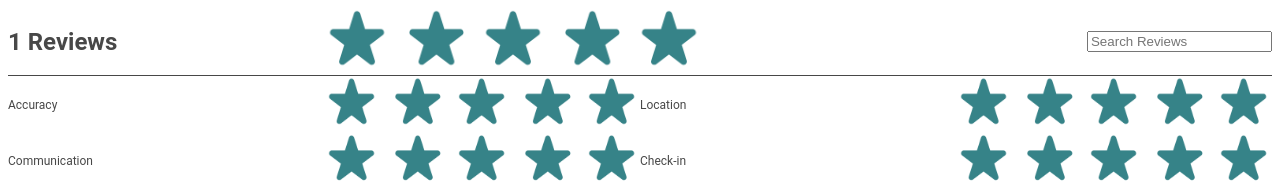
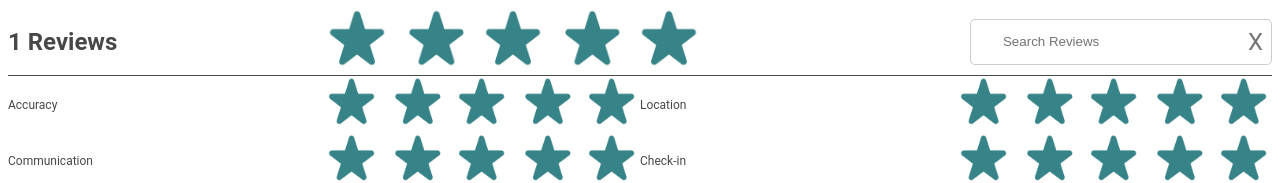
Before and after one commit to AirCnB/reviews-module, a React app: page / in a window 1280 px wide. Shown: the top 183 px of the page. Built offline with nearby package versions, Linux system fonts and the light colour scheme; no server answers.

Commit message:
Add styling to Search Bar

```diff
--- a/client/src/components/Search.jsx
+++ b/client/src/components/Search.jsx
@@ -1,19 +1,31 @@
 import React from 'react';
 import ReactDOM from 'react-dom';
+import styles from './SearchStyles.css';
 
 class Search extends React.Component {
 	constructor(props){
 		super(props);
 		this.state = {
+			placeholder: "Search Reviews",
+		}
+		this.clearSearch = this.clearSearch.bind(this);
+	}
 
-		}
+	clearSearch () {
+		console.log("clicked clearSearch" );
+		this.setState({
+			placeholder: "Search Reviews",
+		});
 	}
 
 	render () {
 		return (
-			<div className="search">
+			<div className={styles.searchContainer}>
+				<i className={styles.searchIcon} ></i>
 				<input
-					placeholder="Search Reviews"
+					type="search"
+					className={styles.searchBox}
+					placeholder={this.state.placeholder}
 					onChange={this.props.handleChange}
 					onKeyPress={(event) => {
 						if (event.key === 'Enter') {
@@ -21,9 +33,12 @@ class Search extends React.Component {
 						}
 					}}
 				/>
+				<div className={styles.clearSearch} onClick={() => this.clearSearch()}> X </div>
 			</div>
 		)
 	}
 }
 
 export default Search;
+
+// "fa fa-search searchIcon"
--- /dev/null
+++ b/client/src/components/SearchStyles.css
@@ -0,0 +1,45 @@
+.searchContainer {
+    display: grid;
+    grid-template-columns:1.5rem 4fr 1fr;
+    width:300px;
+    border: 1px solid #ccc;
+    border-radius: 5px;
+    overflow: hidden;
+  }
+
+  .searchContainer:focus-within i {
+    display: none;
+  }
+
+  .searchContainer:focus-within .searchBox{
+    grid-column:1/4;
+  }
+
+  .searchContainer:focus-within .searchBox::placeholder {
+    color:transparent;
+  }
+
+  .searchIcon {
+    padding: 0.5rem;
+    grid-row:1;
+    grid-column:1/2;
+    z-index:2
+  }
+
+  .searchBox {
+    border: 0;
+    padding: 0.5rem;
+    grid-column:2/4;
+    grid-row:1;
+    outline:none;
+  }
+
+  .clearSearch {
+    border: 0;
+    color: #767676;
+    padding: 0.5rem;
+    border-radius: 0;
+    grid-column:4/5;
+    grid-row:1;
+    font-size: 24px;
+  }
--- a/client/src/index.jsx
+++ b/client/src/index.jsx
@@ -60,7 +60,6 @@ class App extends React.Component {
 		})
     .then(function (response) {
 		let searchResults = response.data;
-		console.log("searchResults", searchResults);
     	self.setState({
 			showSearch: true,
     		searchResults: searchResults,
```
